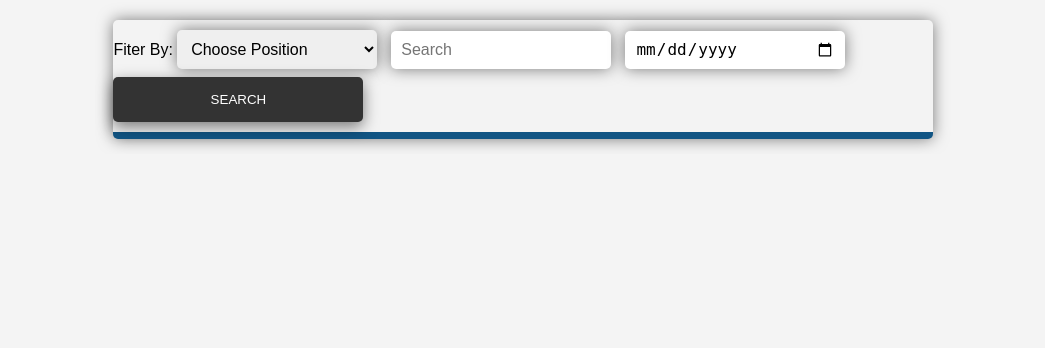
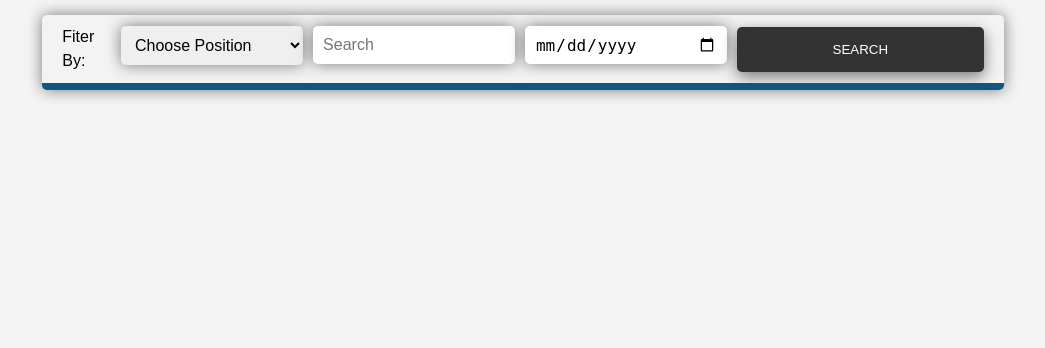
Before and after one commit to lncmchl3/Callmax_Coaching, a PHP site: page /callmaxcoaching/agentSearch/AgentSearch.php in a window 1280 px wide. Shown: the part 109-457 px from the top of the page, without its empty margins (117-1162 px from the left). Run offline with PHP 8.4, Linux system fonts and the light colour scheme; a user stored in the database is signed in; data comes from the database, SQL or seed files in the repository; data that the repository does not hold is empty.

Commit message:
latest ui design draft

```diff
--- a/agentSearch/AgentSearch.php
+++ b/agentSearch/AgentSearch.php
@@ -52,8 +52,8 @@
 <div class="main-container">
   <div class="container">
     <div class="subcontainer">
-        <div class="search-formbox">
-              <form class="searchForm" name="searchForm" method="post" autocomplete="off" class="active">
+        <!-- <div class="search-formbox"> -->
+              <form class="searchForm" name="searchForm" method="post" autocomplete="off">
 
 
                 <label>Fiter By:</label>
@@ -74,7 +74,7 @@
 
           </form>
 
-          </div>
+          <!-- </div> -->
           <!-- end of search-formbox -->
 
 
--- a/css/html-style.css
+++ b/css/html-style.css
@@ -329,29 +329,23 @@ select:invalid {
 
 
 
-.search-formbox{
+/* .search-formbox{
   /* min-height: calc(99.2vh - 85.19px - 89.88px); */
-  margin-top: 20px;
-  margin-bottom: 15px;
-  margin-left:10%;
-  margin-right:10%;
+  margin: auto;
   width:80%;
+  margin-top: 15px;
   display: flex;
   justify-content: center;
   align-items: center;
   text-align: start;
-  border-bottom: #115584 solid 7px;
+
   border-top: none;
   border-left: none;
   border-right: none;
   padding-bottom: 10px;
   padding-top: 10px;
 
-  border-radius: 5px;
-  box-shadow: 0 0 15px rgba(0,0,0,0.5);
-  background: #f3f3f3;
-
-}
+} */
 
 .searchForm select, .searchForm input[type="date"], .searchForm input[type="text"]{
 
@@ -359,14 +353,32 @@ select:invalid {
   margin-right: 10px;
   box-shadow: 0 0 15px rgba(0,0,0,0.5);
 }
+.searchForm{
+  display: flex;
+  justify-content: center;
+  align-items: center;
+  text-align: left;
+  width: 90%;
+  margin: auto;
+  margin-top: 15px;
+  margin-bottom: 15px;
+  padding: 10px 20px 10px 20px;
+  border-radius: 5px;
+  border-bottom: #115584 solid 7px;
+  box-shadow: 0 0 15px rgba(0,0,0,0.5);
+  background: #f3f3f3;
+  overflow: hidden;
+}
 
 .searchForm input[type="date"], .searchForm input[type="text"], .searchForm select{
-  width: 200px;
+  width:20%;
   padding: 10px 10px 10px 10px;
   border-radius: 5px;
   border:none;
   margin-bottom: 8px;
   font-size:16px;
+  box-shadow: 0 0 15px rgba(0,0,0,0.5);
+  margin-right: 10px;
 }
 
 .searchForm input[type="date"]{
```
